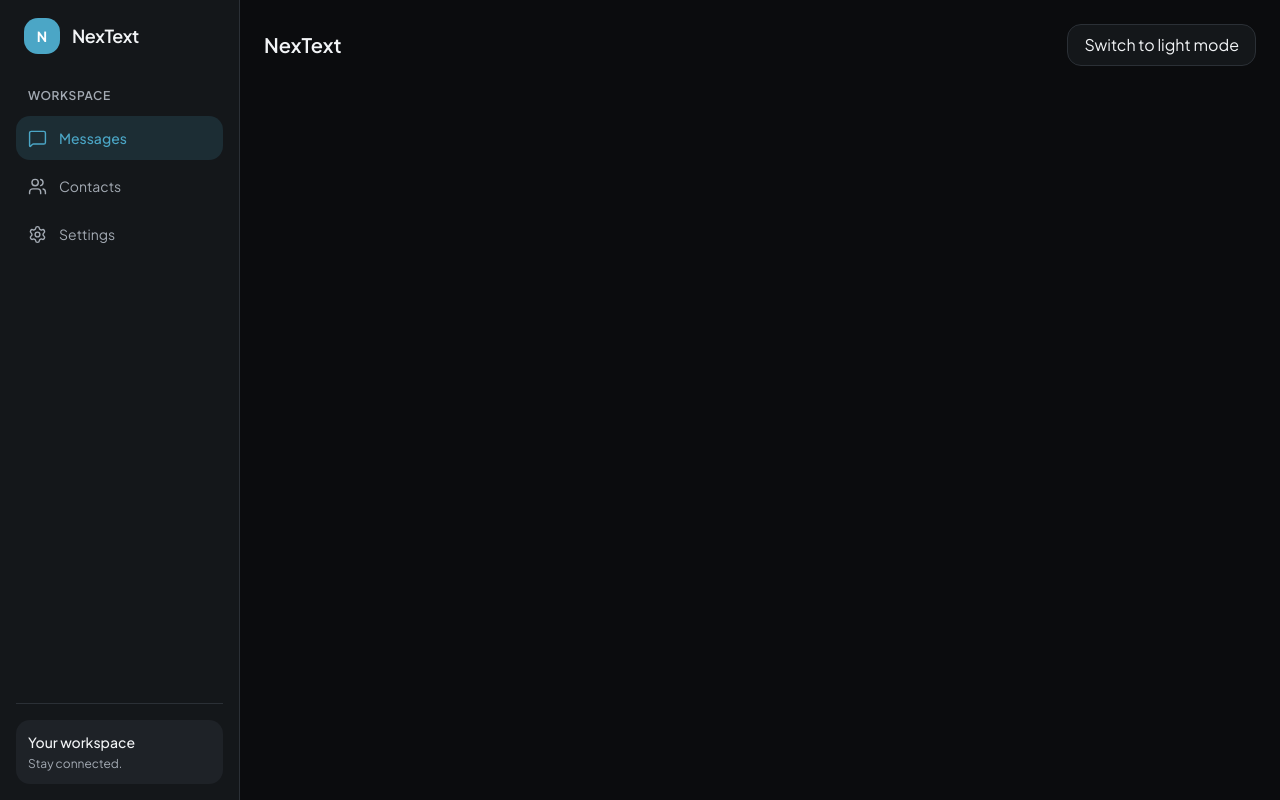
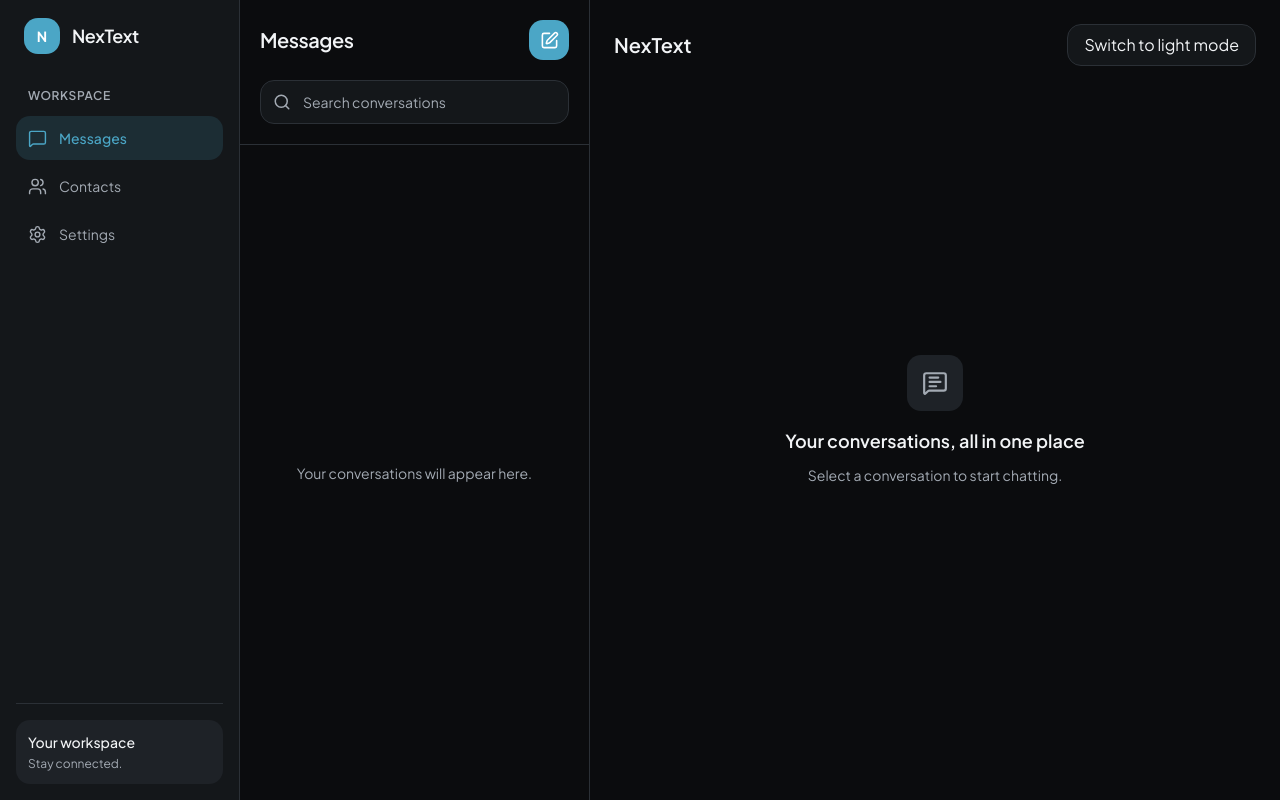
Before and after one commit to Metgala1/nextext, a Next.js app: page / in a window 1280 px wide. Built offline with nearby package versions, Linux system fonts and the light colour scheme.

Commit message:
Worked on a conversation list component

```diff
--- a/src/app/page.tsx
+++ b/src/app/page.tsx
@@ -1,18 +1,42 @@
 import AppShell from "@/components/app-shell";
 import ThemeToggle from "@/components/theme-toggle";
 import NavigationRail from "@/components/navigation-rail";
+import ConversationList from "@/components/conversation-list";
+import { MessageSquareText } from "lucide-react";
 
 export default function Home() {
   return (
 <AppShell>
+
 <main className="flex min-h-screen">
   <NavigationRail />
+  <ConversationList />
 
-      <section className="min-w-0 flex-1 p-6">
+  <section className="flex min-w-0 flex-1 flex-col p-6">
     <header className="flex items-center justify-between">
       <h1 className="text-xl font-semibold">NexText</h1>
       <ThemeToggle />
     </header>
+
+    <div className="flex flex-1 items-center justify-center">
+      <div className="max-w-sm text-center">
+        <div className="mx-auto mb-4 flex size-14 items-center justify-center rounded-default bg-surface-elevated">
+          <MessageSquareText
+            size={26}
+            className="text-text-secondary"
+            aria-hidden="true"
+          />
+        </div>
+
+        <h2 className="text-lg font-semibold">
+          Your conversations, all in one place
+        </h2>
+
+        <p className="mt-2 text-sm leading-6 text-text-secondary">
+          Select a conversation to start chatting.
+        </p>
+      </div>
+    </div>
   </section>
 </main>
 </AppShell>
--- /dev/null
+++ b/src/components/conversation-list.tsx
@@ -0,0 +1,50 @@
+
+"use client";
+
+import { Search, SquarePen } from "lucide-react";
+
+export default function ConversationList() {
+  return (
+    <section
+      aria-label="Conversations"
+      className="flex h-full min-h-screen w-[350px] shrink-0 flex-col border-r border-border bg-background"
+    >
+      <header className="border-b border-border p-5">
+        <div className="mb-5 flex items-center justify-between gap-3">
+          <h2 className="text-xl font-semibold tracking-tight">
+            Messages
+          </h2>
+
+          <button
+            type="button"
+            aria-label="New message"
+            className="flex size-10 items-center justify-center rounded-default bg-accent text-white transition-opacity hover:opacity-90"
+          >
+            <SquarePen size={19} aria-hidden="true" />
+          </button>
+        </div>
+
+        <label className="flex h-11 items-center gap-3 rounded-default border border-border bg-surface px-3 focus-within:border-accent">
+          <Search
+            size={18}
+            className="shrink-0 text-text-secondary"
+            aria-hidden="true"
+          />
+
+          <input
+            type="search"
+            placeholder="Search conversations"
+            aria-label="Search conversations"
+            className="min-w-0 flex-1 bg-transparent text-sm text-foreground outline-none placeholder:text-text-secondary"
+          />
+        </label>
+      </header>
+
+      <div className="flex flex-1 items-center justify-center p-6">
+        <p className="text-center text-sm text-text-secondary">
+          Your conversations will appear here.
+        </p>
+      </div>
+    </section>
+  );
+}
```
Lines whose indentation alone changed are shown as unchanged.
